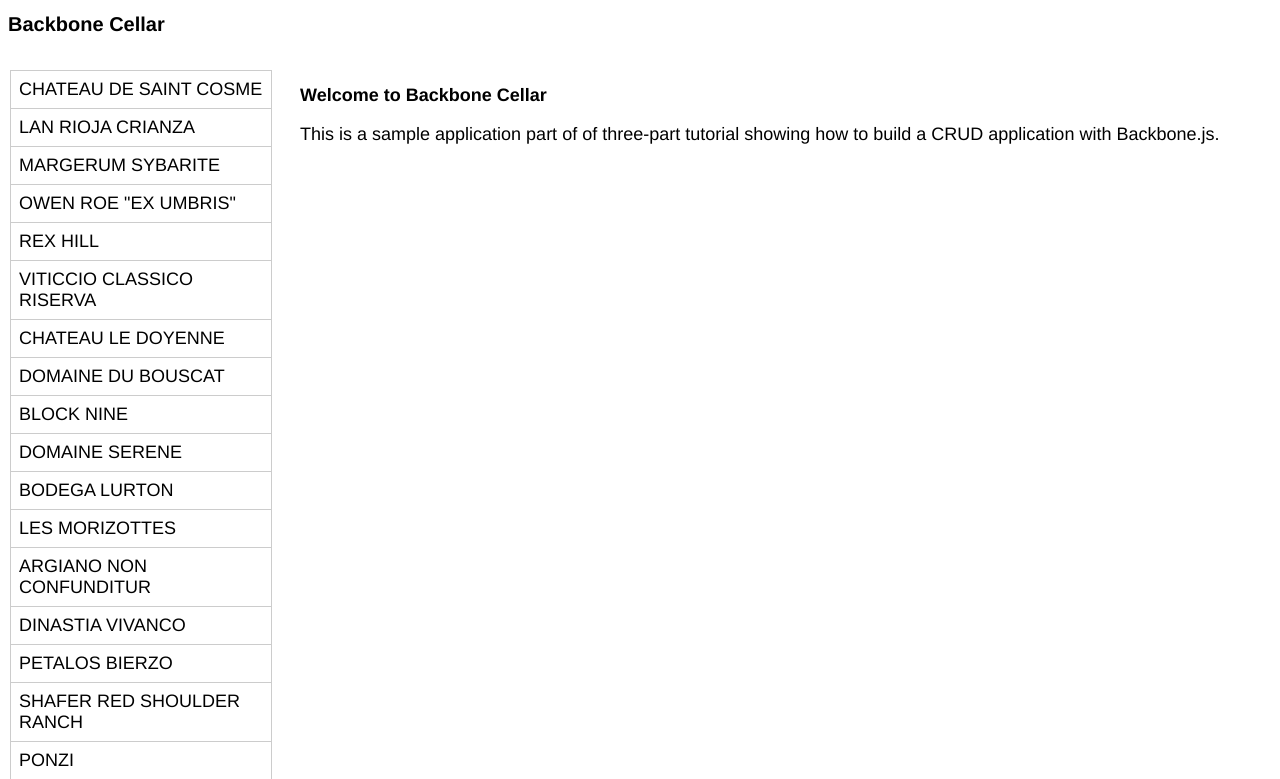
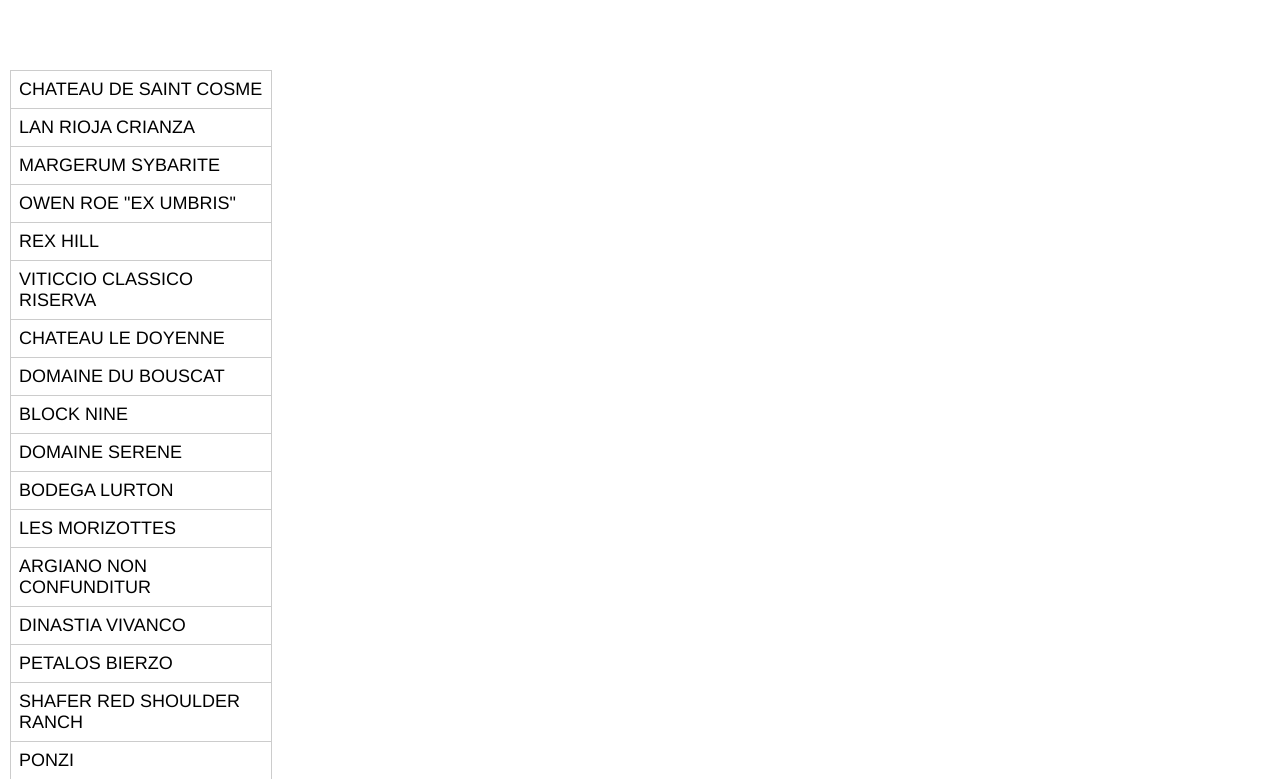
Before and after one commit to jazoulai/SpotBrooklyn, a PHP site: page / in a window 1280 px wide. Shown: the top 779 px of the page. Run offline with PHP 8.4, Linux system fonts and the light colour scheme.

Commit message:
inject list and content html into single container.

```diff
--- a/app.js
+++ b/app.js
@@ -62,13 +62,13 @@ var AppRouter = Backbone.Router.extend({
         this.wineList = new WineCollection();
         this.wineListView = new WineListView({model:this.wineList});
         this.wineList.fetch();
-        $('#sidebar').html(this.wineListView.render().el);
+        $('#content_container').html(this.wineListView.render().el);
     },
 
     wineDetails:function (id) {
         this.wine = this.wineList.get(id);
         this.wineView = new WineView({model:this.wine});
-        $('#content').html(this.wineView.render().el);
+        $('#content_container').html(this.wineView.render().el);
     }
 });
 
--- a/index.html
+++ b/index.html
@@ -7,17 +7,7 @@
 </head>
     <body>
 
-
-    <div id="header"><span class="title">Backbone Cellar</span></div>
-
-    <div id="sidebar"></div>
-
-    <div id="content">
-        <h2>Welcome to Backbone Cellar</h2>
-        <p>
-            This is a sample application part of of three-part tutorial showing how to build a CRUD application with Backbone.js.
-        </p>
-    </div>
+    <div id="content_container"></div>
 
     <!-- Templates -->
     <script type="text/template" id="tpl-wine-list-item">
--- a/styles.css
+++ b/styles.css
@@ -3,11 +3,7 @@
     font-size: 18px;
 }
 
-#header {
-    padding-top: 5px;
-}
-
-#sidebar {
+#content_container {
     position: absolute;
     left: 10px;
     top: 70px;
```
